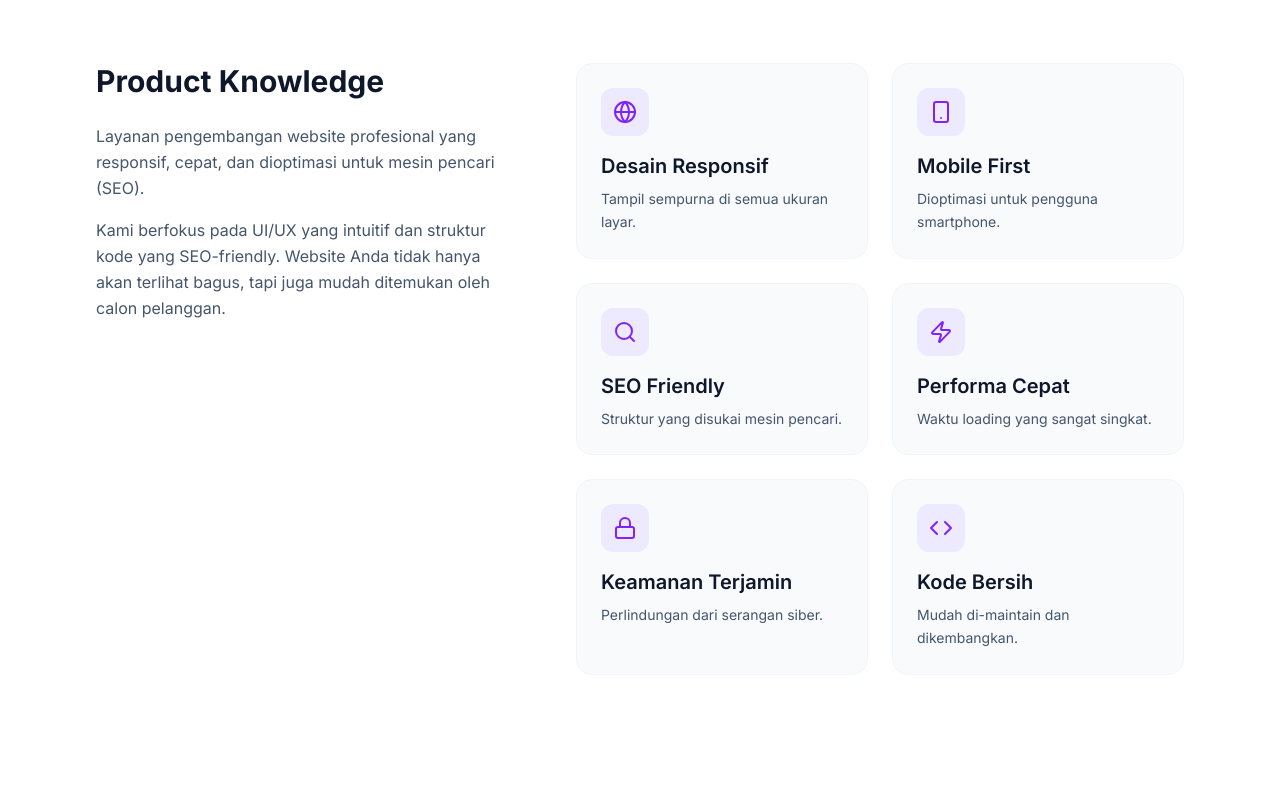
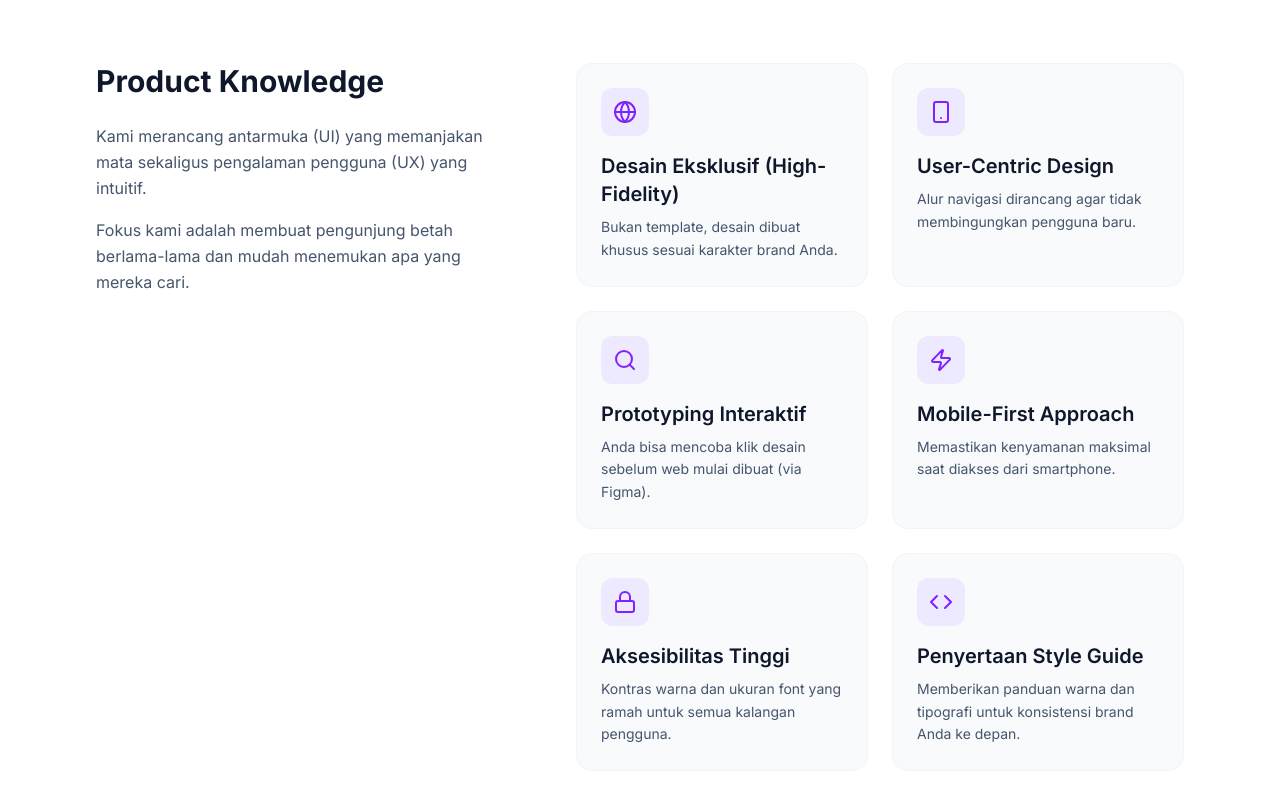
Before and after one commit to adityapramid25/skanilantechsmg, a Next.js app: page /product/web-development/desain-ui-ux in a window 1280 px wide. Shown: the part 1300-2100 px from the top of the page. Built offline with nearby package versions, Linux system fonts and the light colour scheme; no server answers.

Commit message:
Update page.tsx

```diff
--- a/app/product/web-development/desain-ui-ux/page.tsx
+++ b/app/product/web-development/desain-ui-ux/page.tsx
@@ -8,16 +8,16 @@ import { motion } from 'motion/react';
 export default function ProductPage() {
   const product = {
     title: 'Desain UI/UX',
-    price: 'Rp. 1.000.000',
+    price: 'Rp. 2.000.000',
     category: 'Web Development',
-    description: 'Layanan pengembangan website profesional yang responsif, cepat, dan dioptimasi untuk mesin pencari (SEO).',
+    description: 'Kami merancang antarmuka (UI) yang memanjakan mata sekaligus pengalaman pengguna (UX) yang intuitif.',
     features: [
-      { icon: <Globe className="w-6 h-6 text-violet-600" />, title: 'Desain Responsif', desc: 'Tampil sempurna di semua ukuran layar.' },
-      { icon: <Smartphone className="w-6 h-6 text-violet-600" />, title: 'Mobile First', desc: 'Dioptimasi untuk pengguna smartphone.' },
-      { icon: <Search className="w-6 h-6 text-violet-600" />, title: 'SEO Friendly', desc: 'Struktur yang disukai mesin pencari.' },
-      { icon: <Zap className="w-6 h-6 text-violet-600" />, title: 'Performa Cepat', desc: 'Waktu loading yang sangat singkat.' },
-      { icon: <Lock className="w-6 h-6 text-violet-600" />, title: 'Keamanan Terjamin', desc: 'Perlindungan dari serangan siber.' },
-      { icon: <Code className="w-6 h-6 text-violet-600" />, title: 'Kode Bersih', desc: 'Mudah di-maintain dan dikembangkan.' },
+      { icon: <Globe className="w-6 h-6 text-violet-600" />, title: 'Desain Eksklusif (High-Fidelity)', desc: 'Bukan template, desain dibuat khusus sesuai karakter brand Anda.' },
+      { icon: <Smartphone className="w-6 h-6 text-violet-600" />, title: 'User-Centric Design', desc: 'Alur navigasi dirancang agar tidak membingungkan pengguna baru.' },
+      { icon: <Search className="w-6 h-6 text-violet-600" />, title: 'Prototyping Interaktif', desc: 'Anda bisa mencoba klik desain sebelum web mulai dibuat (via Figma).' },
+      { icon: <Zap className="w-6 h-6 text-violet-600" />, title: 'Mobile-First Approach', desc: 'Memastikan kenyamanan maksimal saat diakses dari smartphone.' },
+      { icon: <Lock className="w-6 h-6 text-violet-600" />, title: 'Aksesibilitas Tinggi', desc: 'Kontras warna dan ukuran font yang ramah untuk semua kalangan pengguna.' },
+      { icon: <Code className="w-6 h-6 text-violet-600" />, title: 'Penyertaan Style Guide', desc: 'Memberikan panduan warna dan tipografi untuk konsistensi brand Anda ke depan.' },
     ]
   };
 
@@ -113,7 +113,7 @@ export default function ProductPage() {
                 {product.description}
               </p>
               <p className="text-slate-600 leading-relaxed mt-4">
-                Kami berfokus pada UI/UX yang intuitif dan struktur kode yang SEO-friendly. Website Anda tidak hanya akan terlihat bagus, tapi juga mudah ditemukan oleh calon pelanggan.
+               Fokus kami adalah membuat pengunjung betah berlama-lama dan mudah menemukan apa yang mereka cari.
               </p>
             </div>
           </motion.div>
```
